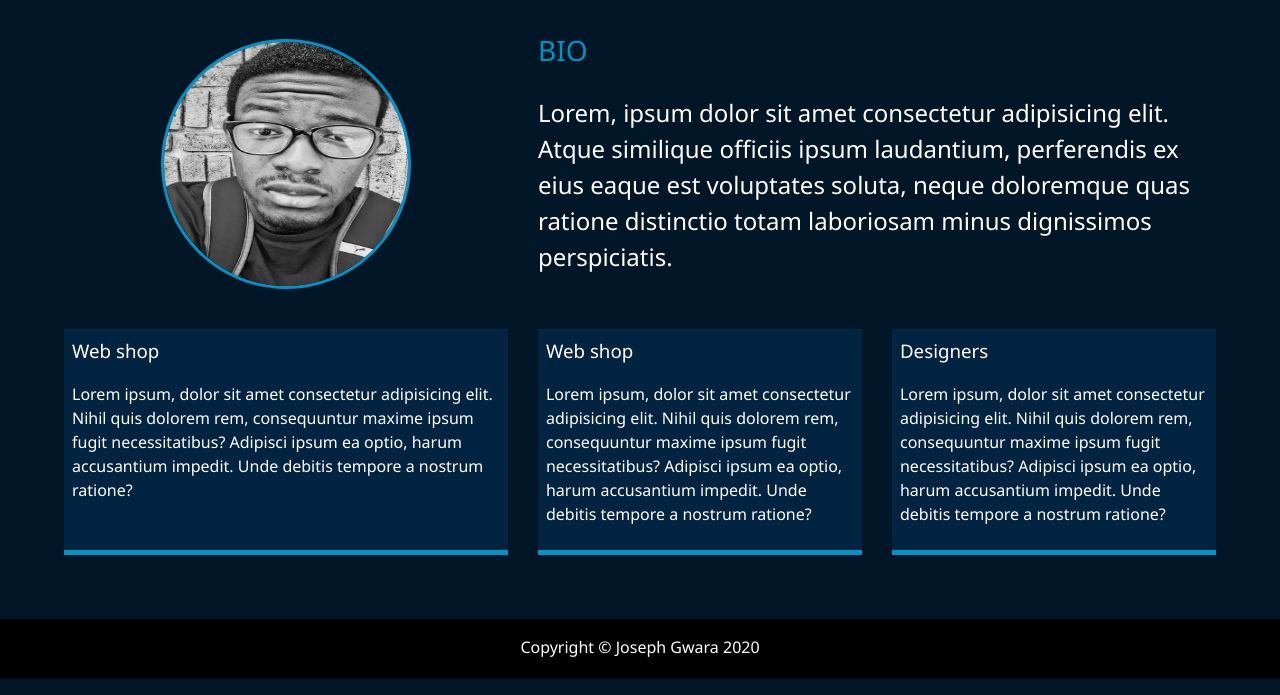
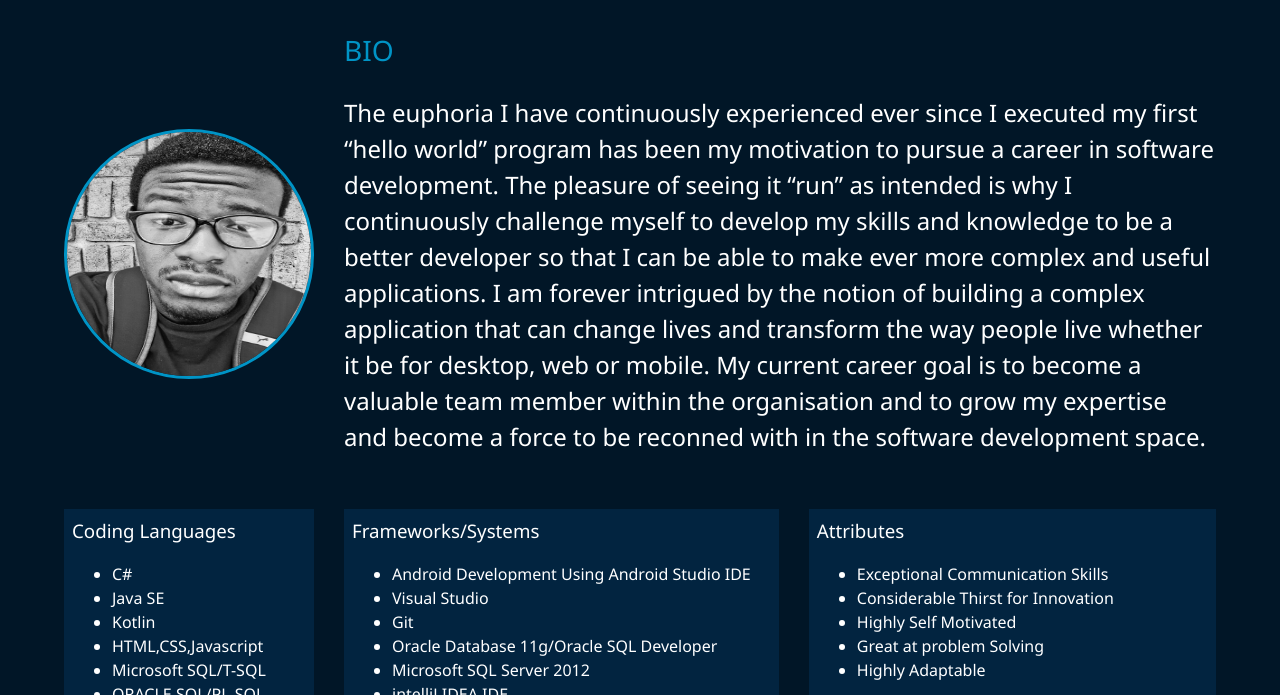
Before and after one commit to JosephGwara/Portfolio-Site, a website: page Dist/about.html in a window 1280 px wide. Shown: the part 253-948 px from the top of the page. Drawn offline with Linux system fonts and the light colour scheme.

Commit message:
Added bio,edited about me and contact details

```diff
--- a/Dist/about.html
+++ b/Dist/about.html
@@ -39,53 +39,68 @@
     </header>
     <main id="about">
       <h1 class="lg-heading">About <span class="text-secondary">Me</span></h1>
-      <h2 class="sm-heading">
-        Here are a few things to know about me...
-      </h2>
+      <h2 class="sm-heading">Here are a few things to know about me...</h2>
       <div class="about-info">
         <img src="img/potrait.jpg" alt="Joseph Gwara" class="bio-image" />
 
         <div class="bio">
           <h3 class="text-secondary">BIO</h3>
           <p>
-            Lorem, ipsum dolor sit amet consectetur adipisicing elit. Atque
-            similique officiis ipsum laudantium, perferendis ex eius eaque est
-            voluptates soluta, neque doloremque quas ratione distinctio totam
-            laboriosam minus dignissimos perspiciatis.
+            The euphoria I have continuously experienced ever since I executed
+            my first “hello world” program has been my motivation to pursue a
+            career in software development. The pleasure of seeing it “run” as
+            intended is why I continuously challenge myself to develop my skills
+            and knowledge to be a better developer so that I can be able to make
+            ever more complex and useful applications. I am forever intrigued by
+            the notion of building a complex application that can change lives
+            and transform the way people live whether it be for desktop, web or
+            mobile. My current career goal is to become a valuable team member
+            within the organisation and to grow my expertise and become a force
+            to be reconned with in the software development space.
           </p>
         </div>
         <div class="job job-1">
-          <h3>Web shop</h3>
+          <h3>Coding Languages</h3>
           <p>
-            Lorem ipsum, dolor sit amet consectetur adipisicing elit. Nihil quis
-            dolorem rem, consequuntur maxime ipsum fugit necessitatibus?
-            Adipisci ipsum ea optio, harum accusantium impedit. Unde debitis
-            tempore a nostrum ratione?
-          </p>
+            <ul>
+              <li>C#</li>
+            <li>Java SE</li>
+            <li>Kotlin</li>
+            <li>HTML,CSS,Javascript</li>
+            <li>Microsoft SQL/T-SQL</li>
+            <li>ORACLE SQL/PL-SQL</li>
+            <li>JSON</li>
+            <li>XML</li>
         </div>
         <div class="job job-2">
-          <h3>Web shop</h3>
+          <h3>Frameworks/Systems</h3>
           <p>
-            Lorem ipsum, dolor sit amet consectetur adipisicing elit. Nihil quis
-            dolorem rem, consequuntur maxime ipsum fugit necessitatibus?
-            Adipisci ipsum ea optio, harum accusantium impedit. Unde debitis
-            tempore a nostrum ratione?
+            <ul>
+              <li>Android Development Using Android Studio IDE </li>
+            <li>Visual Studio</li>
+            <li>Git</li>
+            <li>Oracle Database 11g/Oracle SQL Developer</li>
+            <li>Microsoft SQL Server 2012</li>
+            <li>intelliJ IDEA IDE</li>
+            <li>Microsoft Office</li>
+            </ul>
           </p>
         </div>
         <div class="job job-3">
-          <h3>Designers</h3>
+          <h3>Attributes</h3>
           <p>
-            Lorem ipsum, dolor sit amet consectetur adipisicing elit. Nihil quis
-            dolorem rem, consequuntur maxime ipsum fugit necessitatibus?
-            Adipisci ipsum ea optio, harum accusantium impedit. Unde debitis
-            tempore a nostrum ratione?
+            <ul>
+              <li>Exceptional Communication Skills</li>
+              <li>Considerable Thirst for Innovation</li>
+              <li>Highly Self Motivated</li>
+              <li>Great at problem Solving</li>
+              <li>Highly Adaptable</li>
+            </ul>
           </p>
         </div>
       </div>
     </main>
-    <footer id="main-footer">
-      Copyright &copy; Joseph Gwara 2020
-    </footer>
+    <footer id="main-footer">Copyright &copy; Joseph Gwara 2021</footer>
     <script src="js/main.js"></script>
   </body>
 </html>
```
Also changed, not shown: Dist/contact.html (+6 -9 lines), Dist/index.html (+1 -3 lines), Dist/work.html (+2 -6 lines).
